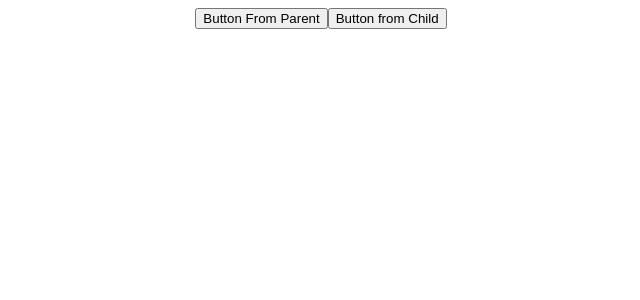
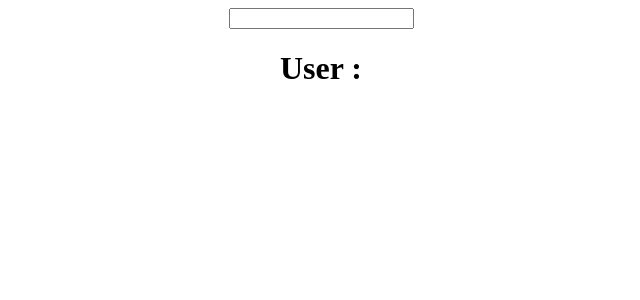
Before and after one commit to intto77/React-Hooks-Course-, a React (Create React App) app: page / in a window 1280 px wide. Shown: the top 300 px of the page, without its empty margins (319-959 px from the left). Built offline with nearby package versions, Linux system fonts and the light colour scheme.

Commit message:
ContextTutorial 시작

```diff
--- a/src/App.js
+++ b/src/App.js
@@ -1,9 +1,9 @@
-import ImperativeHandle from "./ImperativeHandle";
+import ContextTutorial from "./ContextTutorial";
 import "./App.css";
 function App() {
   return (
     <div className="App">
-      <ImperativeHandle />
+      <ContextTutorial />
     </div>
   );
 }
--- /dev/null
+++ b/src/ContextTutorial.js
@@ -0,0 +1,14 @@
+import { useState } from "react";
+import Login from "./Login";
+import User from "./User";
+
+const ContextTutorial = () => {
+  const [username, setUsername] = useState("");
+  return (
+    <div>
+      <Login setUsername={setUsername} /> <User username={username} />
+    </div>
+  );
+};
+
+export default ContextTutorial;
--- /dev/null
+++ b/src/Login.js
@@ -0,0 +1,15 @@
+import React from "react";
+
+const Login = ({ setUsername }) => {
+  return (
+    <div>
+      <input
+        onChange={(event) => {
+          setUsername(event.target.value);
+        }}
+      ></input>
+    </div>
+  );
+};
+
+export default Login;
--- /dev/null
+++ b/src/User.js
@@ -0,0 +1,11 @@
+import React from "react";
+
+const User = ({ username }) => {
+  return (
+    <div>
+      <h1>User : {username}</h1>
+    </div>
+  );
+};
+
+export default User;
```
